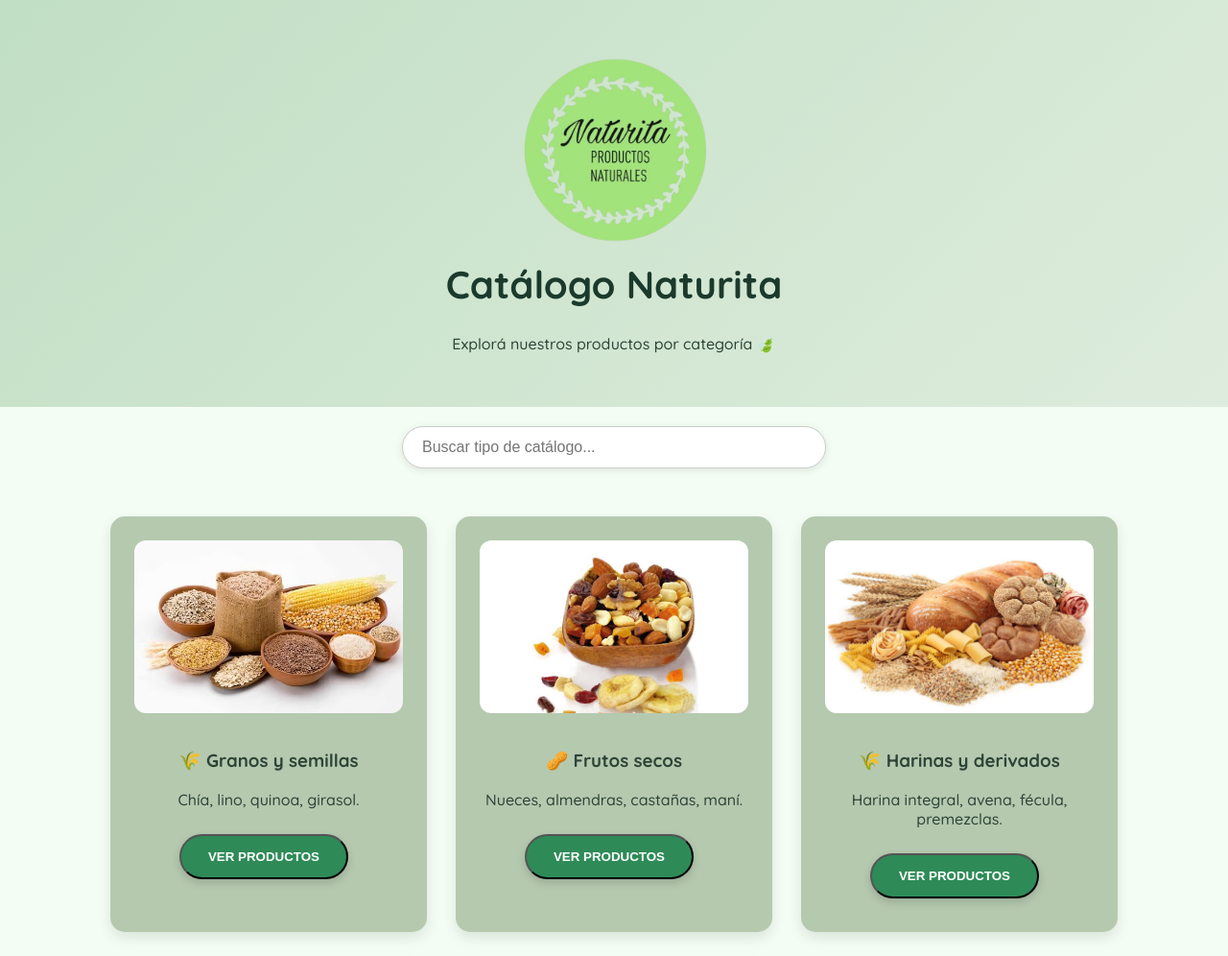
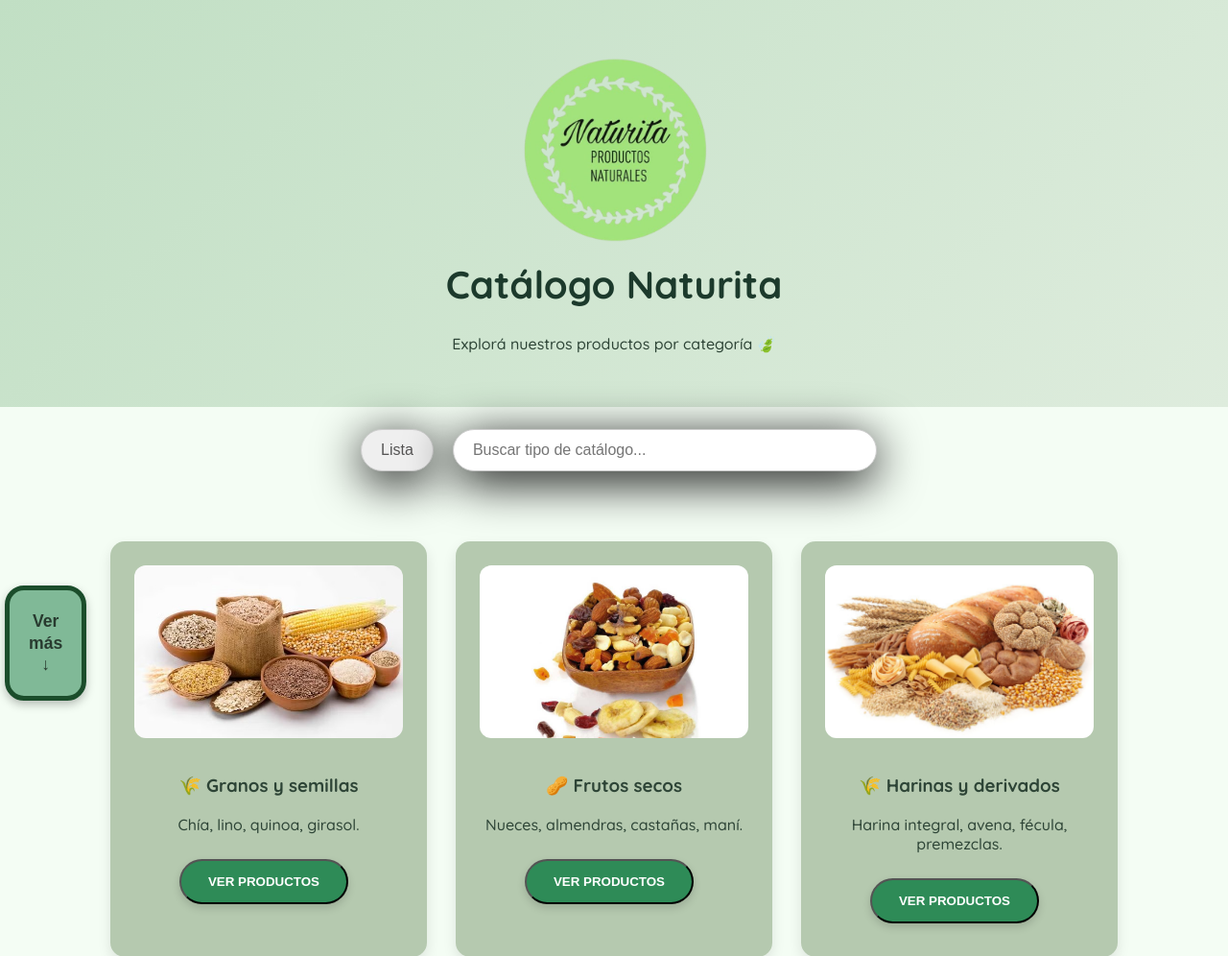
Before and after one commit to Naturita/Naturita, a Python web app: template static/templates/catalogo.html in a window 1280 px wide. Shown: the top 996 px of the page at 96% size. Run offline with Jinja, Linux system fonts and the light colour scheme; the template is opened without the code that fills it, so the values that code supplies are empty.

Commit message:
lista nuevo y buscador fijados y scroll

```diff
--- a/static/templates/catalogo.html
+++ b/static/templates/catalogo.html
@@ -31,26 +31,82 @@
         }
 
         .container {
-            text-align: center;
-            margin-top: 20px;
+            position: sticky;
+            top: 0;
+            width: 100%;
+            z-index: 1000;
+
+            display: flex;
+            justify-content: center; /* centra todo horizontalmente */
+            align-items: center;
+
+            gap: 20px; /* espacio entre input y botón */
+
+            height: 100px;
+            padding: 10px 20px; /* espacio desde los bordes del contenedor */
         }
 
-        #buscador {
+
+        /* Botón dropdown */
+        #buscador-lista {
             padding: 12px 20px;
-            width: 60%;
+            width: 100%;
             max-width: 400px;
             border-radius: 30px;
             border: 1px solid #ccc;
-            box-shadow: 0 2px 8px rgba(0,0,0,0.1);
+            box-shadow: 0 10px 50px rgb(0, 0, 0);
             margin-bottom: 30px;
             font-size: 1em;
             outline: none;
             transition: 0.3s;
         }
 
+        #buscador-lista:hover {
+            border-color: #58ec18;
+            box-shadow: 0 10px 50px rgb(0, 0, 0);
+        }
+
+        /* Contenido del dropdown */
+        .dropdown-content {
+            display: none; /* oculto por defecto */
+            position: absolute;
+            left: 0;
+            background-color: white;
+            min-width: 220px;
+            border-color: #58ec18;
+            box-shadow: 0 10px 50px rgb(0, 0, 0);            border-radius: 10px;
+            z-index: 1001;
+        }
+
+        .dropdown-content a {
+            color: black;
+            padding: 10px 15px;
+            text-decoration: none;
+            display: block;
+        }
+
+        .dropdown-content a:hover {
+            background-color: #f1f1f1;
+        }
+
+
+        #buscador {
+            padding: 12px 20px ;
+            width: 60%;
+            max-width: 400px;
+            border-radius: 30px;
+            border: 1px solid #ccc;
+            box-shadow: 0 10px 50px rgb(0, 0, 0);
+            margin-bottom: 30px;
+            margin-right: 30px;
+            font-size: 1em;
+            outline: none;
+            transition: 0.3s;
+        }
+
         #buscador:focus {
-            border-color: #6ab04c;
-            box-shadow: 0 2px 10px rgba(0,0,0,0.15);
+            border-color: #58ec18;
+            box-shadow: 0 10px 50px rgb(0, 0, 0);
         }
 
         .catalogo-grid {
@@ -122,106 +178,128 @@
     <p>Explorá nuestros productos por categoría 🍃</p>
 </header>
 
-<!-- 🔍 Buscador -->
+<!-- Buscador + Dropdown por click -->
 <div class="container">
+    <div class="dropdown">
+        <button id="buscador-lista" style="color: rgb(85, 84, 84);">Lista</button>
+        <div id="dropdown-content" class="dropdown-content">
+            <a href="catalogo/granos_y_semillas.html">🌾 Granos y semillas</a>
+            <a href="catalogo/frutos_secos.html">🥜 Frutos secos</a>
+            <a href="catalogo/harina_derivados.html">🌾 Harinas y derivados</a>
+            <a href="catalogo/snack_cereales.html">🍪 Snacks y cereales</a>
+            <a href="catalogo/granel.html">🛒 Productos a granel</a>
+            <a href="catalogo/vegetariano.html">🥗 Veganos y vegetarianos</a>
+            <a href="catalogo/suplementos.html">💊 Suplementos</a>
+            <a href="catalogo/organicos.html">🌱 Orgánicos</a>
+            <a href="catalogo/diabetico.html">🍬 Diabéticos</a>
+            <a href="catalogo/celiaco.html">🌾 Celíacos</a>
+            <a href="catalogo/fitness.html">💪 Fitness</a>
+            <a href="catalogo/endulzante.html">🍯 Endulzantes y naturales</a>
+            <a href="catalogo/infusiones.html">🌿 Infusiones y hierbas</a>
+            <a href="catalogo/freezados.html">❄️ Freezados</a>
+        </div>
+    </div>
+
     <input type="text" id="buscador" placeholder="Buscar tipo de catálogo...">
 </div>
+
+
 
 <!-- 🛒 Catálogo -->
 <div class="catalogo-grid" id="catalogo">
     <a href="catalogo/granos_y_semillas.html" class="card">
-        <img src="../../imagenes/catalogo/Granos y semillas.jpeg" alt="Granos y semillas">
+        <img src="/imagenes/catalogo/Granos y semillas.jpeg" alt="Granos y semillas">
         <h3>🌾 Granos y semillas</h3>
         <p>Chía, lino, quinoa, girasol.</p>
         <button class="button">VER PRODUCTOS</button>
     </a>
 
     <a href="catalogo/frutos_secos.html" class="card">
-        <img src="../../imagenes/catalogo/Frutos secos.jpg" alt="Frutos secos">
+        <img src="/imagenes/catalogo/Frutos secos.jpg" alt="Frutos secos">
         <h3>🥜 Frutos secos</h3>
         <p>Nueces, almendras, castañas, maní.</p>
         <button class="button">VER PRODUCTOS</button>
     </a>
 
     <a href="catalogo/harina_derivados.html" class="card">
-        <img src="../../imagenes/catalogo/Harinas y derivados.jpg" alt="Harinas y derivados">
+        <img src="/imagenes/catalogo/Harinas y derivados.jpg" alt="Harinas y derivados">
         <h3>🌾 Harinas y derivados</h3>
         <p>Harina integral, avena, fécula, premezclas.</p>
         <button class="button">VER PRODUCTOS</button>
     </a>
 
     <a href="catalogo/snack_cereales.html" class="card">
-        <img src="../../imagenes/catalogo/Snacks y cereales.jpg" alt="Snacks y cereales">
+        <img src="/imagenes/catalogo/Snacks y cereales.jpg" alt="Snacks y cereales">
         <h3>🍪 Snacks y cereales</h3>
         <p>Granolas, barritas, galletas, chips saludables.</p>
         <button class="button">VER PRODUCTOS</button>
     </a>
 
     <a href="catalogo/granel.html" class="card">
-        <img src="../../imagenes/catalogo/Productos a granel.jpg" alt="Productos a granel">
+        <img src="/imagenes/catalogo/Productos a granel.jpg" alt="Productos a granel">
         <h3>🛒 Productos a granel</h3>
         <p>Legumbres, frutos secos, cereales por peso.</p>
         <button class="button">VER PRODUCTOS</button>
     </a>
 
     <a href="catalogo/vegetariano.html" class="card">
-        <img src="../../imagenes/catalogo/Veganos y vegetarianos.jpg" alt="Veganos y vegetarianos">
+        <img src="/imagenes/catalogo/Veganos y vegetarianos.jpg" alt="Veganos y vegetarianos">
         <h3>🥗 Veganos y vegetarianos</h3>
         <p>Proteínas vegetales, tofu, hamburguesas, leches vegetales.</p>
         <button class="button">VER PRODUCTOS</button>
     </a>
 
     <a href="catalogo/suplementos.html" class="card">
-        <img src="../../imagenes/catalogo/Suplementos.jpg" alt="Suplementos">
+        <img src="/imagenes/catalogo/Suplementos.jpg" alt="Suplementos">
         <h3>💊 Suplementos</h3>
         <p>Proteínas, vitaminas, minerales y colágeno.</p>
         <button class="button">VER PRODUCTOS</button>
     </a>
 
     <a href="catalogo/organicos.html" class="card">
-        <img src="../../imagenes/catalogo/Orgánicos.jpg" alt="Orgánicos">
+        <img src="/imagenes/catalogo/Orgánicos.jpg" alt="Orgánicos">
         <h3>🌱 Orgánicos</h3>
         <p>Alimentos sin pesticidas ni conservantes.</p>
         <button class="button">VER PRODUCTOS</button>
     </a>
 
     <a href="catalogo/diabetico.html" class="card">
-        <img src="../../imagenes/catalogo/Diabéticos.jpg" alt="Diabéticos">
+        <img src="/imagenes/catalogo/Diabéticos.jpg" alt="Diabéticos">
         <h3>🍬 Diabéticos</h3>
         <p>Sin azúcar, endulzantes naturales y harinas integrales.</p>
         <button class="button">VER PRODUCTOS</button>
     </a>
 
     <a href="catalogo/celiaco.html" class="card">
-        <img src="../../imagenes/catalogo/Celíacos.jpg" alt="Celíacos">
+        <img src="/imagenes/catalogo/Celíacos.jpg" alt="Celíacos">
         <h3>🌾 Celíacos</h3>
         <p>Sin TACC, panes, pastas y premezclas aptas.</p>
         <button class="button">VER PRODUCTOS</button>
     </a>
 
     <a href="catalogo/fitness.html" class="card">
-        <img src="../../imagenes/catalogo/Fitness.jpeg" alt="Fitness">
+        <img src="/imagenes/catalogo/Fitness.jpeg" alt="Fitness">
         <h3>💪 Fitness</h3>
         <p>Snacks proteicos, suplementos y batidos.</p>
         <button class="button">VER PRODUCTOS</button>
     </a>
 
     <a href="catalogo/endulzante.html" class="card">
-        <img src="../../imagenes/catalogo/Endulzantes y endulzantes naturales.jpg" alt="Endulzantes naturales">
+        <img src="/imagenes/catalogo/Endulzantes y endulzantes naturales.jpg" alt="Endulzantes naturales">
         <h3>🍯 Endulzantes y endulzantes naturales</h3>
         <p>Stevia, miel, azúcar mascabo, sirope de agave.</p>
         <button class="button">VER PRODUCTOS</button>
     </a>
 
     <a href="catalogo/infusiones.html" class="card">
-        <img src="../../imagenes/catalogo/Infusiones y hierbas.jpg" alt="Infusiones y hierbas">
+        <img src="/imagenes/catalogo/Infusiones y hierbas.jpg" alt="Infusiones y hierbas">
         <h3>🌿 Infusiones y hierbas</h3>
         <p>Manzanilla, té verde, jengibre, cúrcuma.</p>
         <button class="button">VER PRODUCTOS</button>
     </a>
 
     <a href="catalogo/freezados.html" class="card">
-        <img src="../../imagenes/catalogo/Freezados.jpg" alt="Freezados">
+        <img src="/imagenes/catalogo/Freezados.jpg" alt="Freezados">
         <h3>❄️ Freezados</h3>
         <p>Verduras, empanadas, hamburguesas y sopas listas.</p>
         <button class="button">VER PRODUCTOS</button>
@@ -246,5 +324,87 @@
     });
 </script>
 
+<!-- 🔽 Botón flotante Ver más / Volver arriba -->
+<button id="scrollButton">Ver<br>más<br>↓</button>
+
+<style>
+    #scrollButton {
+        position: fixed;
+        bottom: 70px; /* 👈 ESTA línea controla la altura desde abajo */
+        left: 5px;
+        background-color: #2e8b5696;
+        color: rgba(0, 0, 0, 0.685);
+        border: 5px solid #1b4d2b; /* borde más oscuro */
+        border-radius: 20px;
+        padding: 16px 20px;
+        height: 120px;  /* más alto */
+        font-size: 1.1em;
+        font-weight: bold;
+        cursor: pointer;
+        box-shadow: 0 4px 10px rgba(0, 0, 0, 0.25);
+        transition: all 0.3s ease;
+        z-index: 999;
+        text-align: center;
+        line-height: 1.3em; /* espacio entre líneas */
+    }
+
+    #scrollButton:hover {
+        background-color: #206b42;
+        border-color: #133820;
+        transform: scale(1.08);
+        box-shadow: 0 6px 14px rgba(0, 0, 0, 0.3);
+    }
+</style>
+
+<script>
+    const scrollBtn = document.getElementById("scrollButton");
+
+    function scrollToBottom() {
+        window.scrollTo({
+            top: document.body.scrollHeight,
+            behavior: 'smooth'
+        });
+
+        // Cambia el texto y acción cuando termina de bajar
+        setTimeout(() => {
+            scrollBtn.innerHTML = "↑<br>Volver<br>arriba";
+            scrollBtn.onclick = scrollToTop;
+        }, 1200);
+    }
+
+    function scrollToTop() {
+        window.scrollTo({
+            top: 0,
+            behavior: 'smooth'
+        });
+
+        // Cambia el texto y acción al volver arriba
+        setTimeout(() => {
+            scrollBtn.innerHTML = "Ver<br>más<br>↓";
+            scrollBtn.onclick = scrollToBottom;
+        }, 1200);
+    }
+
+    // Estado inicial
+    scrollBtn.onclick = scrollToBottom;
+</script>
+
+<script>
+    // Script para abrir/cerrar dropdown al click
+    const btn = document.getElementById('buscador-lista');
+    const dropdown = document.getElementById('dropdown-content');
+
+    btn.addEventListener('click', () => {
+        dropdown.style.display = dropdown.style.display === 'block' ? 'none' : 'block';
+    });
+
+    // Cerrar si hace click afuera
+    window.addEventListener('click', (e) => {
+        if (!btn.contains(e.target) && !dropdown.contains(e.target)) {
+            dropdown.style.display = 'none';
+        }
+    });
+</script>
+
 </body>
 </html>
```
